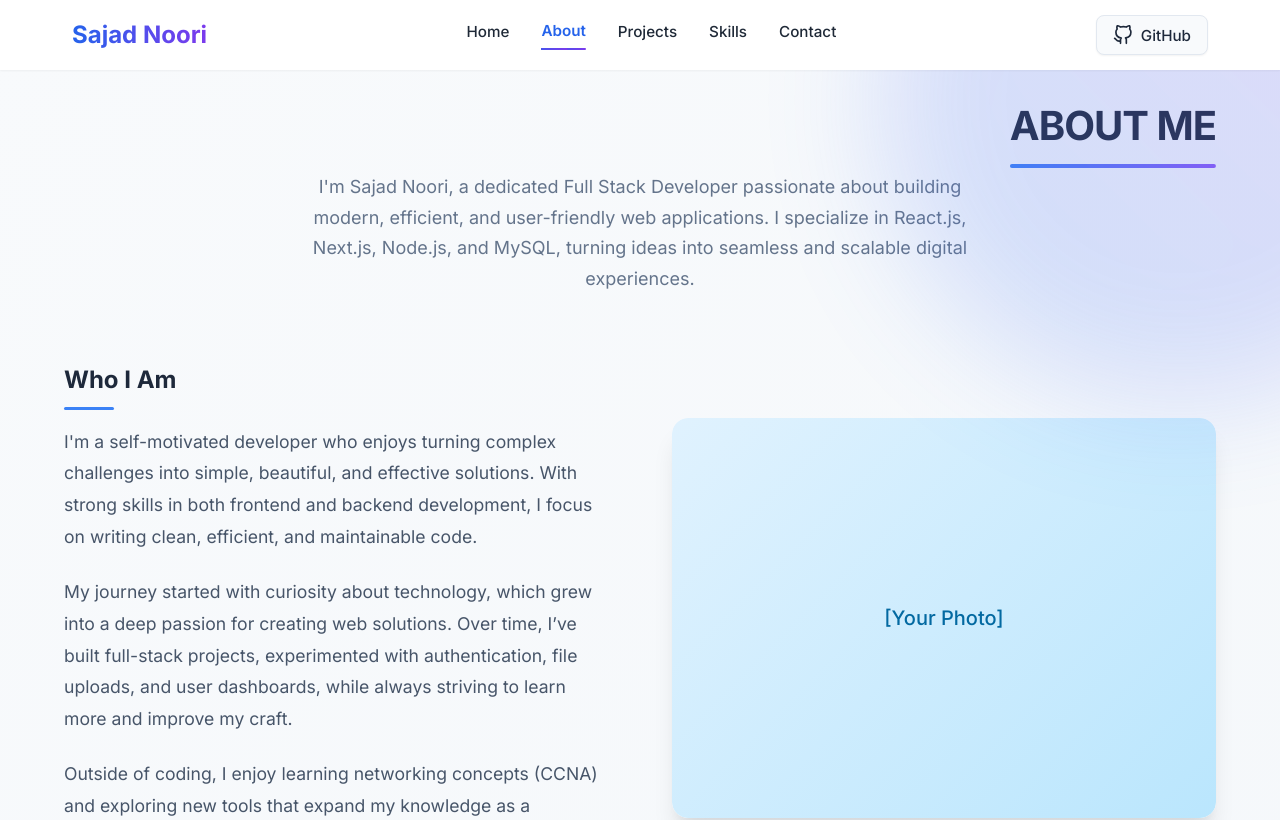
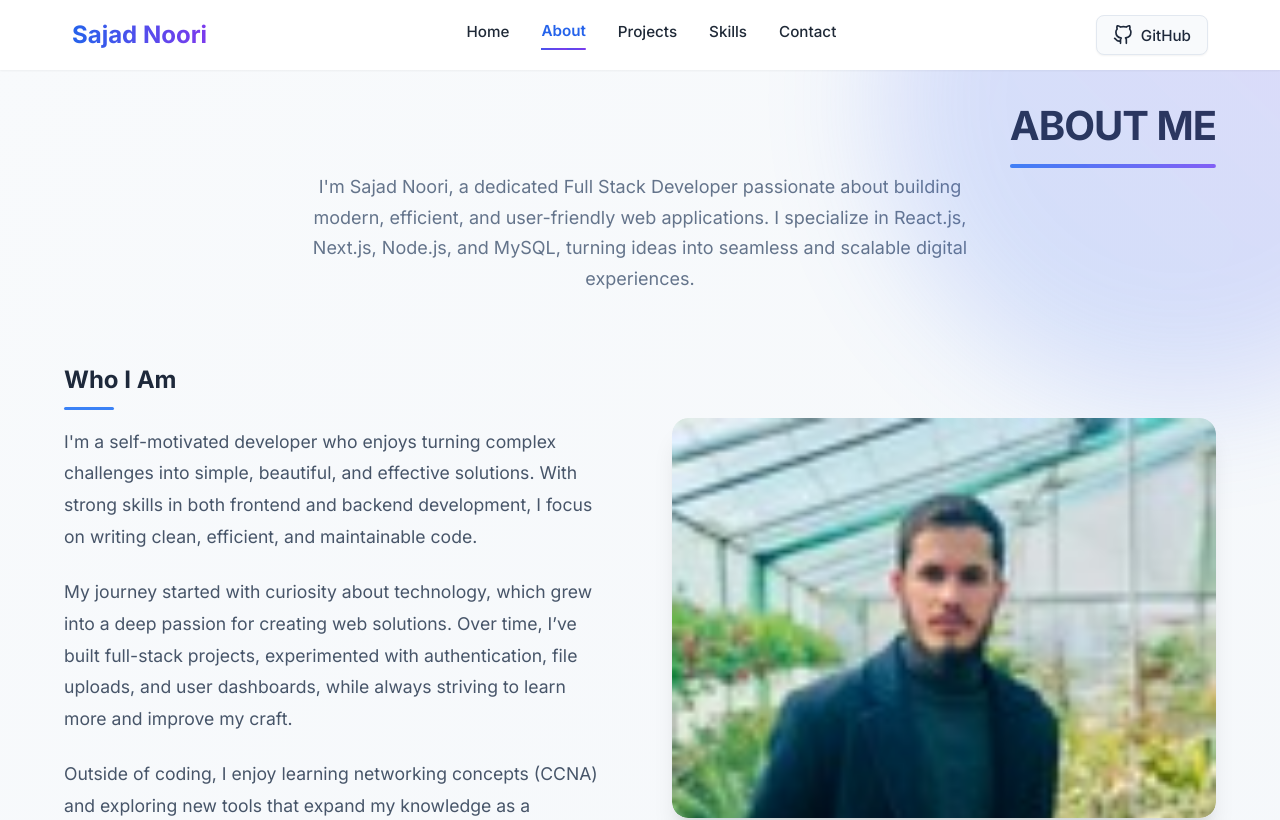
Before and after one commit to sajad-noori/my_portfolio, a React (Vite) app: page /about in a window 1280 px wide. Shown: the top 820 px of the page. Built offline with nearby package versions, Linux system fonts and the light colour scheme.

Commit message:
new commit

```diff
--- a/src/pages/About.jsx
+++ b/src/pages/About.jsx
@@ -130,21 +130,18 @@ const About = () => {
               </p>
             </div>
             <div className="about-image">
-              {/* Replace with your actual image */}
-              <div style={{
-                width: '100%',
-                height: '400px',
-                background: 'linear-gradient(135deg, #e0f2fe 0%, #bae6fd 100%)',
-                borderRadius: '1rem',
-                display: 'flex',
-                alignItems: 'center',
-                justifyContent: 'center',
-                color: '#0369a1',
-                fontSize: '1.25rem',
-                fontWeight: '500'
-              }}>
-                [Your Photo]
-              </div>
+              <motion.div
+                className="profile-image-container"
+                initial={{ opacity: 0, scale: 0.9 }}
+                animate={{ opacity: 1, scale: 1 }}
+                transition={{ duration: 0.5, delay: 0.2 }}
+              >
+                <img
+                  src="/profile.jpeg"
+                  alt="Sajad Noori"
+                  className="profile-image"
+                />
+              </motion.div>
             </div>
           </div>
         </motion.div>
--- a/src/pages/Projects.jsx
+++ b/src/pages/Projects.jsx
@@ -14,70 +14,15 @@ const Projects = () => {
   const projects = [
     {
       id: 1,
-      title: 'E-commerce Platform',
-      description: 'A full-featured e-commerce platform with product listings, cart, and payment integration.',
-      tags: ['React', 'Node.js', 'MongoDB', 'Stripe'],
-      image: 'https://images.unsplash.com/photo-1607082348824-0a96f2a4b9da?ixlib=rb-4.0.3&ixid=M3wxMjA3fDB8MHxwaG90by1wYWdlfHx8fGVufDB8fHx8fA%3D%3D&auto=format&fit=crop&w=1470&q=80',
-      github: '#',
-      live: '#',
+      title: 'Department of Quality Assurance',
+      description: 'A website designed for the Department of Quality Assurance of TVETA',
+      tags: ['React', 'Node.js', 'MySQL'],
+      image: '/department of quality assurance.png',
+      github: 'https://github.com/sajad-noori/department-of-quality-assurance',
       category: 'Full Stack',
       icon: <FiGlobe className="w-6 h-6 text-blue-500" />
     },
-    {
-      id: 2,
-      title: 'Task Management App',
-      description: 'A collaborative task management application with real-time updates and team features.',
-      tags: ['React', 'Firebase', 'Material-UI', 'Redux'],
-      image: 'https://images.unsplash.com/photo-1551288049-bebda4e38f71?ixlib=rb-4.0.3&ixid=M3wxMjA3fDB8MHxwaG90by1wYWdlfHx8fGVufDB8fHx8fA%3D%3D&auto=format&fit=crop&w=1470&q=80',
-      github: '#',
-      live: '#',
-      category: 'Frontend',
-      icon: <FiLayers className="w-6 h-6 text-green-500" />
-    },
-    {
-      id: 3,
-      title: 'Portfolio Website',
-      description: 'A modern portfolio website built with React and Tailwind CSS.',
-      tags: ['React', 'Tailwind CSS', 'Framer Motion'],
-      image: 'https://images.unsplash.com/photo-1498050108023-c5249f4df085?ixlib=rb-4.0.3&ixid=M3wxMjA3fDB8MHxwaG90by1wYWdlfHx8fGVufDB8fHx8fA%3D%3D&auto=format&fit=crop&w=1472&q=80',
-      github: '#',
-      live: '#',
-      category: 'Frontend',
-      icon: <FiCode className="w-6 h-6 text-purple-500" />
-    },
-    {
-      id: 4,
-      title: 'RESTful API Service',
-      description: 'A scalable REST API with authentication and role-based access control.',
-      tags: ['Node.js', 'Express', 'MongoDB', 'JWT'],
-      image: 'https://images.unsplash.com/photo-1555066931-4365d14bab8c?ixlib=rb-4.0.3&ixid=M3wxMjA3fDB8MHxwaG90by1wYWdlfHx8fGVufDB8fHx8fA%3D%3D&auto=format&fit=crop&w=1470&q=80',
-      github: '#',
-      live: '#',
-      category: 'Backend',
-      icon: <FiDatabase className="w-6 h-6 text-yellow-500" />
-    },
-    {
-      id: 5,
-      title: 'Weather Dashboard',
-      description: 'A weather application showing current and forecasted weather data.',
-      tags: ['React', 'OpenWeather API', 'Chart.js'],
-      image: 'https://images.unsplash.com/photo-1601134467661-3d775b99c7b4?ixlib=rb-4.0.3&ixid=M3wxMjA3fDB8MHxwaG90by1wYWdlfHx8fGVufDB8fHx8fA%3D%3D&auto=format&fit=crop&w=1540&q=80',
-      github: '#',
-      live: '#',
-      category: 'Frontend',
-      icon: <FiGlobe className="w-6 h-6 text-blue-400" />
-    },
-    {
-      id: 6,
-      title: 'Chat Application',
-      description: 'Real-time chat application with private messaging and group chats.',
-      tags: ['React', 'Socket.io', 'Node.js', 'MongoDB'],
-      image: 'https://images.unsplash.com/photo-1581291518633-83b4ebd1d83e?ixlib=rb-4.0.3&ixid=M3wxMjA3fDB8MHxwaG90by1wYWdlfHx8fGVufDB8fHx8fA%3D%3D&auto=format&fit=crop&w=1470&q=80',
-      github: '#',
-      live: '#',
-      category: 'Full Stack',
-      icon: <FiMessageSquare className="w-6 h-6 text-indigo-500" />
-    },
+
   ];
 
   const categories = ['All', ...new Set(projects.map(project => project.category))];
@@ -208,14 +153,6 @@ const Projects = () => {
                     >
                       <FiGithub /> Code
                     </a>
-                    <a
-                      href={project.live}
-                      target="_blank"
-                      rel="noopener noreferrer"
-                      className="project-link live-demo"
-                    >
-                      <FiExternalLink /> Live Demo
-                    </a>
                   </div>
                 </div>
               </motion.div>
--- a/src/styles/About.css
+++ b/src/styles/About.css
@@ -144,6 +144,26 @@
   border-radius: 1rem;
   overflow: hidden;
   box-shadow: 0 20px 25px -5px rgba(0, 0, 0, 0.1), 0 10px 10px -5px rgba(0, 0, 0, 0.04);
+  height: 400px;
+  background: #f8fafc;
+}
+
+.profile-image-container {
+  width: 100%;
+  height: 100%;
+  border-radius: 1rem;
+  overflow: hidden;
+}
+
+.profile-image {
+  width: 100%;
+  height: 100%;
+  object-fit: cover;
+  transition: transform 0.5s ease;
+}
+
+.profile-image:hover {
+  transform: scale(1.05);
 }
 
 .about-image img {
@@ -151,10 +171,6 @@
   height: auto;
   display: block;
   transition: transform 0.3s ease;
-}
-
-.about-image:hover img {
-  transform: scale(1.03);
 }
 
 /* Skills */
```
Also changed, not shown: public/department of quality assurance.png (added), public/profile.jpeg (added).
